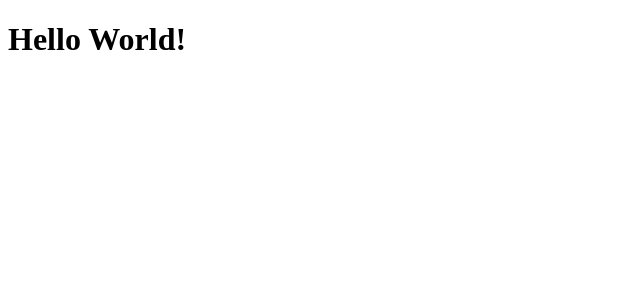
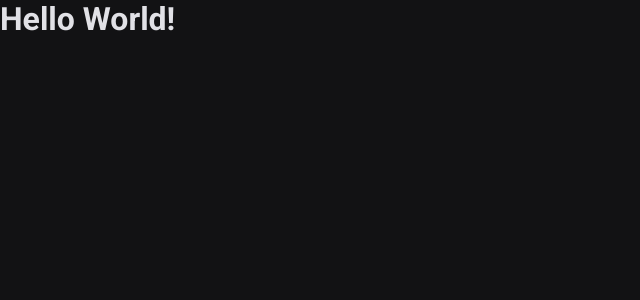
Before and after one commit to jaderhenryk/react-shop, a Next.js app: page / in a window 1280 px wide. Shown: the top 300 px of the page, without its empty margins (0-640 px from the left). Built offline with nearby package versions, Linux system fonts and the light colour scheme.

Commit message:
installing stiches and adding global style

```diff
--- a/package.json
+++ b/package.json
@@ -9,6 +9,7 @@
     "lint": "next lint"
   },
   "dependencies": {
+    "@stitches/react": "^1.2.8",
     "next": "12.3.1",
     "react": "18.2.0",
     "react-dom": "18.2.0"
--- a/src/pages/_app.tsx
+++ b/src/pages/_app.tsx
@@ -1,7 +1,8 @@
 import type { AppProps } from 'next/app'
+import { globalStyles } from '../styles/global'
 
-function MyApp({ Component, pageProps }: AppProps) {
+globalStyles();
+
+export default function App({ Component, pageProps }: AppProps) {
   return <Component {...pageProps} />
 }
-
-export default MyApp
--- a/src/pages/_document.tsx
+++ b/src/pages/_document.tsx
@@ -1,4 +1,5 @@
 import { Head, Html, Main, NextScript } from "next/document";
+import { getCssText } from "../styles";
 
 export default function Document() {
   return (
@@ -7,6 +8,7 @@ export default function Document() {
         <link rel="preconnect" href="https://fonts.googleapis.com"/>
         <link rel="preconnect" href="https://fonts.gstatic.com" crossOrigin="anonymous"/>
         <link href="https://fonts.googleapis.com/css2?family=Roboto:wght@400;700&display=swap" rel="stylesheet"/>
+        <style id="stitches" dangerouslySetInnerHTML={{ __html: getCssText() }}/>
       </Head>
       <body>
         <Main/>
--- /dev/null
+++ b/src/styles/global.ts
@@ -0,0 +1,20 @@
+import { globalCss } from ".";
+
+export const globalStyles = globalCss({
+    '*': {
+        margin: 0,
+        padding: 0
+    },
+
+    body: {
+        '-webkit-font-smoothing': 'antialiased',
+        backgroundColor: '$gray900',
+        color: '$gray100'
+    },
+
+    'body, input, textarea, button': {
+        fontFamily: 'Roboto',
+        fontWeight: 400,
+
+    }
+})
--- /dev/null
+++ b/src/styles/index.ts
@@ -0,0 +1,25 @@
+import { createStitches } from "@stitches/react";
+
+export const {
+    config,
+    styled,
+    globalCss,
+    keyframes,
+    getCssText,
+    theme,
+    createTheme,
+    css
+} = createStitches({
+    theme: {
+        colors: {
+            white: '#fff',
+            gray900: '#121214',
+            gray800: '#202024',
+            gray300: '#c4c4cc',
+            gray100: '#e1e1e6',
+
+            green500: '#00875f',
+            green300: '#00b37e'
+        }
+    }
+});
```
Also changed, not shown: 1 other file (tests, documents, lock files or other folders).
